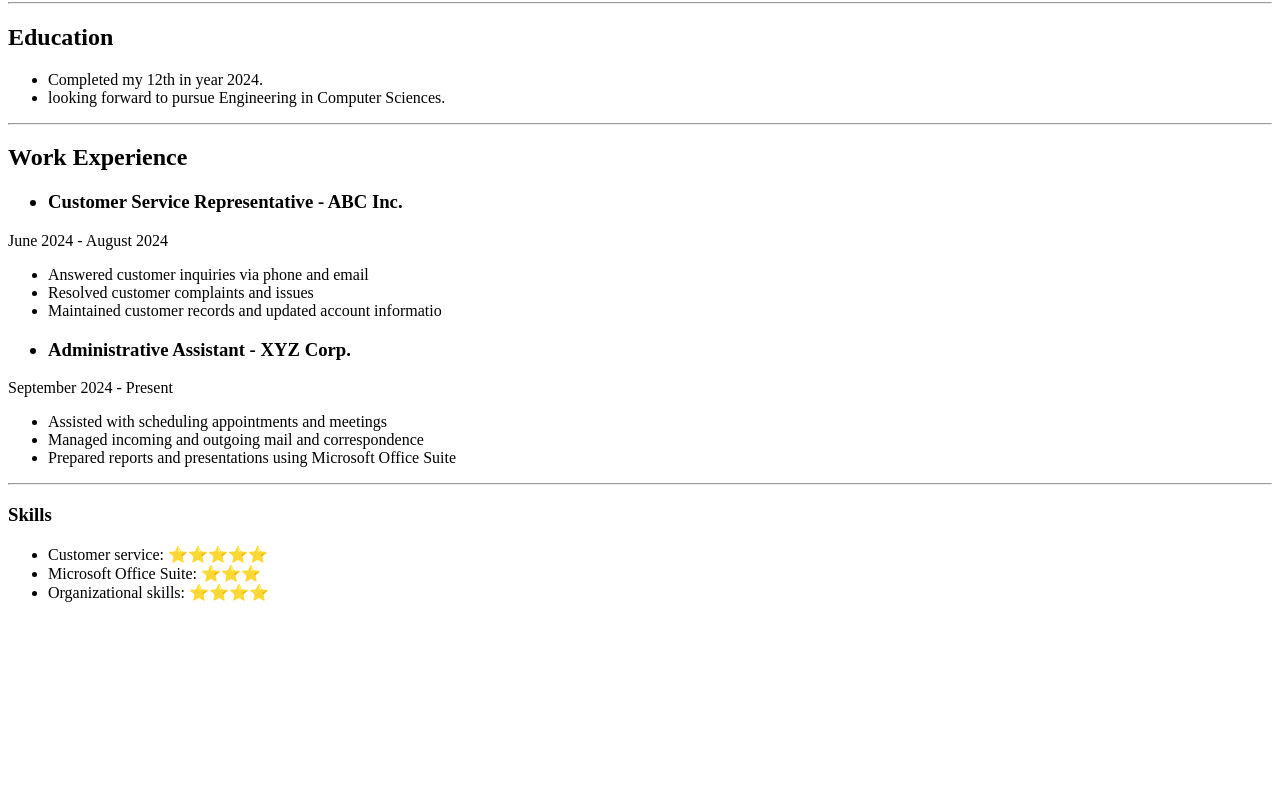
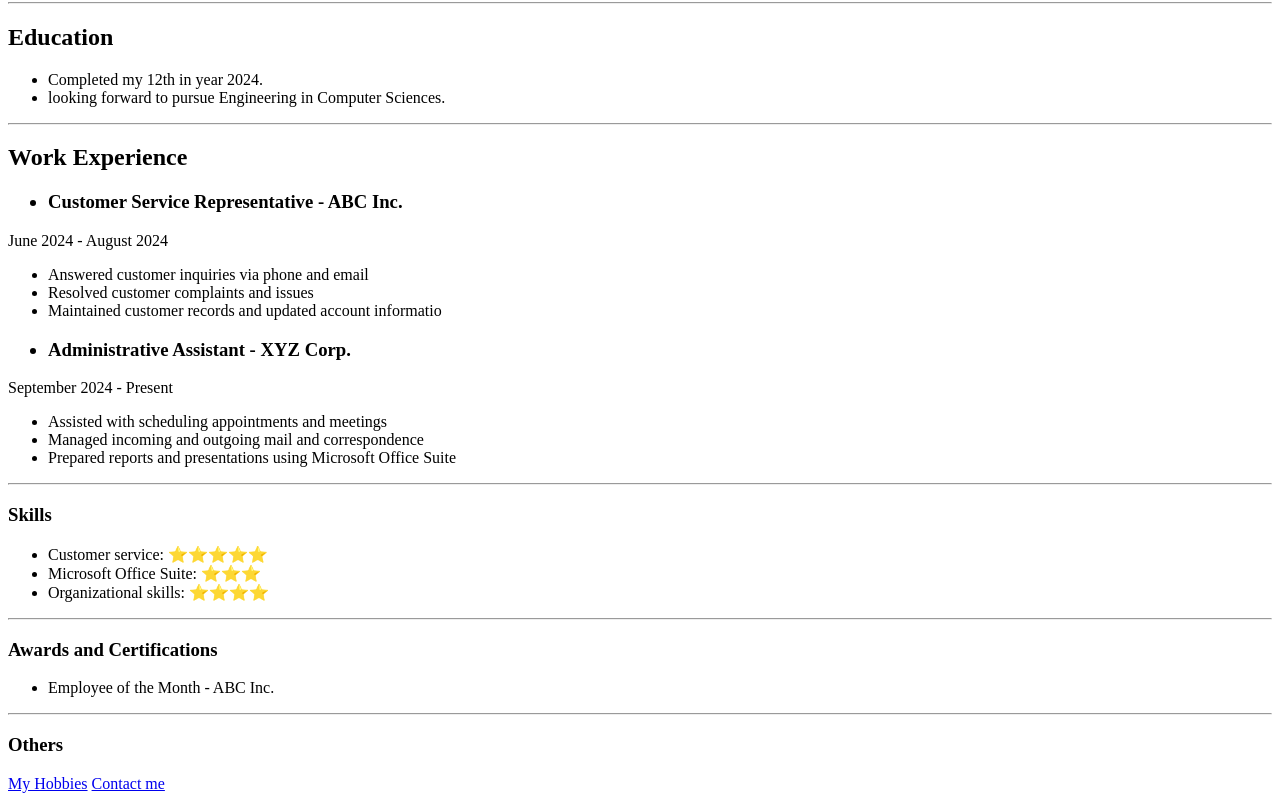
Before and after one commit to muhamamd151/html-folio, a plain HTML site: page index.html in a window 1280 px wide. Shown: the part 333-1134 px from the top of the page. Before the commit the page ends 951 px from the top, so only its background shows below. Drawn offline with Linux system fonts and the light colour scheme.

Commit message:
Add files via upload

```diff
--- a/index.html
+++ b/index.html
@@ -45,6 +45,13 @@
 <li>Organizational skills: ⭐️⭐️⭐️⭐️</li>
   </ul>
 </p>
+<hr>
+<h3>Awards and Certifications</h3>
+<p><ul><li>Employee of the Month - ABC Inc.</li></ul></p>
+<hr>
+<h3>Others</h3>
+<a href="./hobbies.html">My Hobbies</a>
+<a href="./contact.html">Contact me</a>
 
 
 </body>
```
